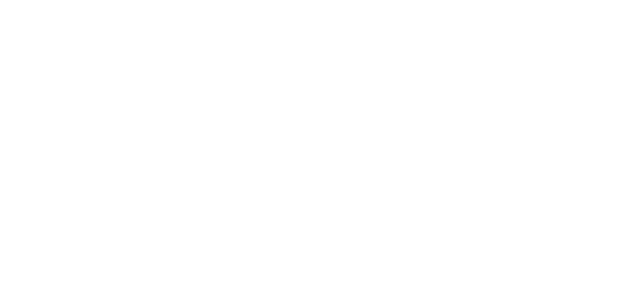
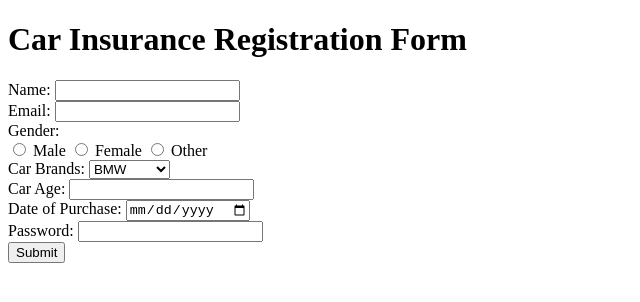
Before and after one commit to acciojob/car-insurance-form-Mayanka11y, a website: page main.html in a window 1280 px wide. Shown: the whole page, without its empty margins (0-640 px from the left). Drawn offline with Linux system fonts and the light colour scheme.

Commit message:
created a submission

```diff
--- a/main.html
+++ b/main.html
@@ -1,16 +1,79 @@
 <!DOCTYPE html>
-
-<html>
+<html lang="en">
 
 <head>
-	<link rel="stylesheet" href="styles.css">
+    <meta charset="UTF-8">
+    <meta name="viewport" content="width=device-width, initial-scale=1.0">
+    <title>Car Insurance Registration Form</title>
+    <link rel="stylesheet" href="styles.css">
 </head>
 
 <body>
-	<!-- the entire body must be written by student -->
-    <script type="text/javascript" src="./script.js">
-</script>
+    <!-- Car Insurance Registration Form -->
+    <form id="car-insurance-form" method="post">
+        <h1>Car Insurance Registration Form</h1>
 
+        <!-- Name Field -->
+        <div class="form-group">
+            <label for="name">Name:</label>
+            <input type="text" id="name" name="name" required>
+        </div>
+
+        <!-- Email Field -->
+        <div class="form-group">
+            <label for="email">Email:</label>
+            <input type="email" id="email" name="email" required>
+        </div>
+
+        <!-- Gender Field -->
+        <div class="form-group">
+            <label>Gender:</label>
+            <div class="radio-group">
+                <input type="radio" id="male" name="gender" value="male" required>
+                <label for="male">Male</label>
+                <input type="radio" id="female" name="gender" value="female" required>
+                <label for="female">Female</label>
+                <input type="radio" id="other" name="gender" value="other" required>
+                <label for="other">Other</label>
+            </div>
+        </div>
+
+        <!-- Car Brands Dropdown -->
+        <div class="form-group">
+            <label for="cars">Car Brands:</label>
+            <select id="cars" name="cars">
+                <option value="bmw">BMW</option>
+                <option value="audi">Audi</option>
+                <option value="mercedez">Mercedez</option>
+            </select>
+        </div>
+
+        <!-- Car Age Field -->
+        <div class="form-group">
+            <label for="carage">Car Age:</label>
+            <input type="number" id="carage" name="carage" required>
+        </div>
+
+        <!-- Date of Purchase Field -->
+        <div class="form-group">
+            <label for="dop">Date of Purchase:</label>
+            <input type="date" id="dop" name="dop" required>
+        </div>
+
+        <!-- Password Field -->
+        <div class="form-group">
+            <label for="password">Password:</label>
+            <input type="password" id="password" name="password" required>
+        </div>
+
+        <!-- Submit Button -->
+        <div class="form-group">
+            <button type="submit">Submit</button>
+        </div>
+    </form>
+
+    <!-- Include JavaScript File -->
+    <script type="text/javascript" src="./script.js"></script>
 </body>
 
 </html>
```
